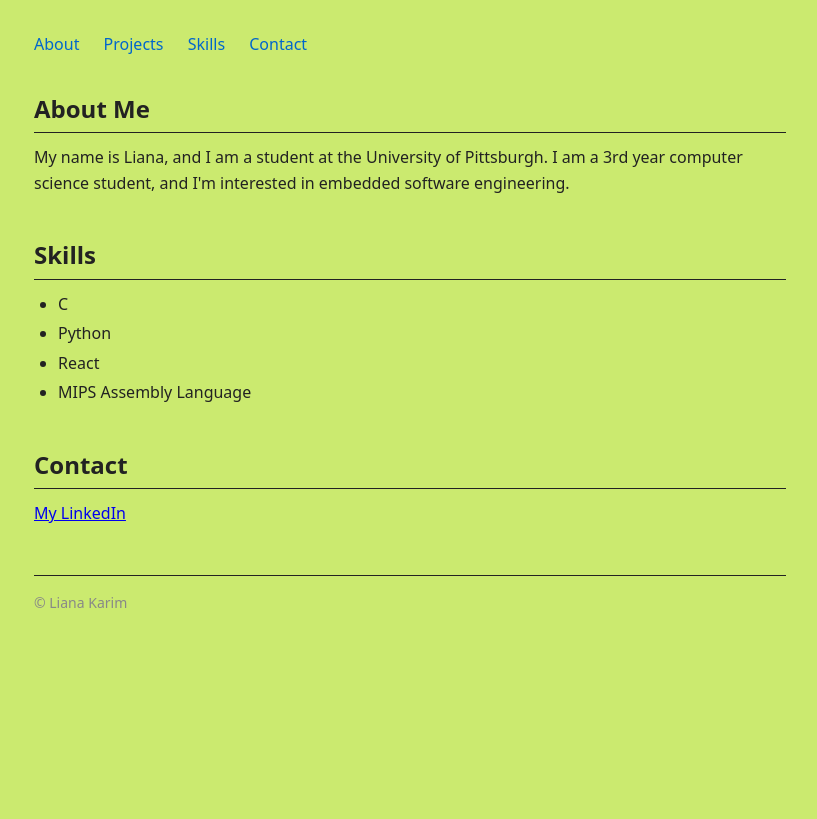
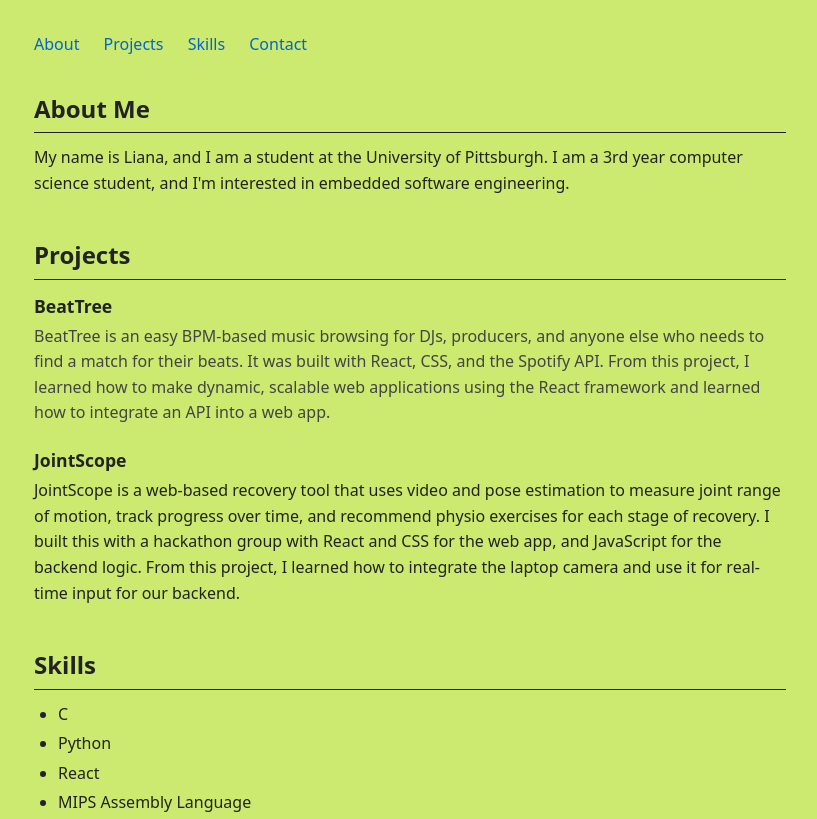
Before and after one commit to Liana-K/Assignment3_CS1530, a plain HTML site: page index.html in a window 1280 px wide. Shown: the top 819 px of the page, without its empty margins (230-1047 px from the left). Drawn offline with Linux system fonts and the light colour scheme.

Commit message:
restored project section in index.html

```diff
--- a/index.html
+++ b/index.html
@@ -29,6 +29,30 @@
        and I'm interested in embedded software engineering.
     </section>
 
+    <section id="projects">
+      <h2>Projects</h2>
+      <!-- Example project entry structure: copy, fill in, and add at least 2:
+      <div class="project">
+        <h3>Project Name</h3>
+        <p>What the project does, the technologies used, and what you learned.</p>
+      </div>
+      -->
+      <!-- TODO: Add at least 2 project entries using the structure above -->
+      <div class="project">
+        <h3>BeatTree</h3>
+        <p>BeatTree is an easy BPM-based music browsing for DJs, producers, and anyone else who needs to find a match for
+          their beats. It was built with React, CSS, and the Spotify API. From this project, I learned how to make dynamic,
+          scalable web applications using the React framework and learned how to integrate an API into a web app.</p>
+      </div>
+      <div class="project2">
+        <h3>JointScope</h3>
+        <p>JointScope is a web-based recovery tool that uses video and pose estimation to measure joint range of motion,
+          track progress over time, and recommend physio exercises for each stage of recovery. I built this with a
+          hackathon group with React and CSS for the web app, and JavaScript for the backend logic. From this project, I
+          learned how to integrate the laptop camera and use it for real-time input for our backend.</p>
+      </div>
+    </section>
+
     <section id="skills">
       <h2>Skills</h2>
       <ul>
```
